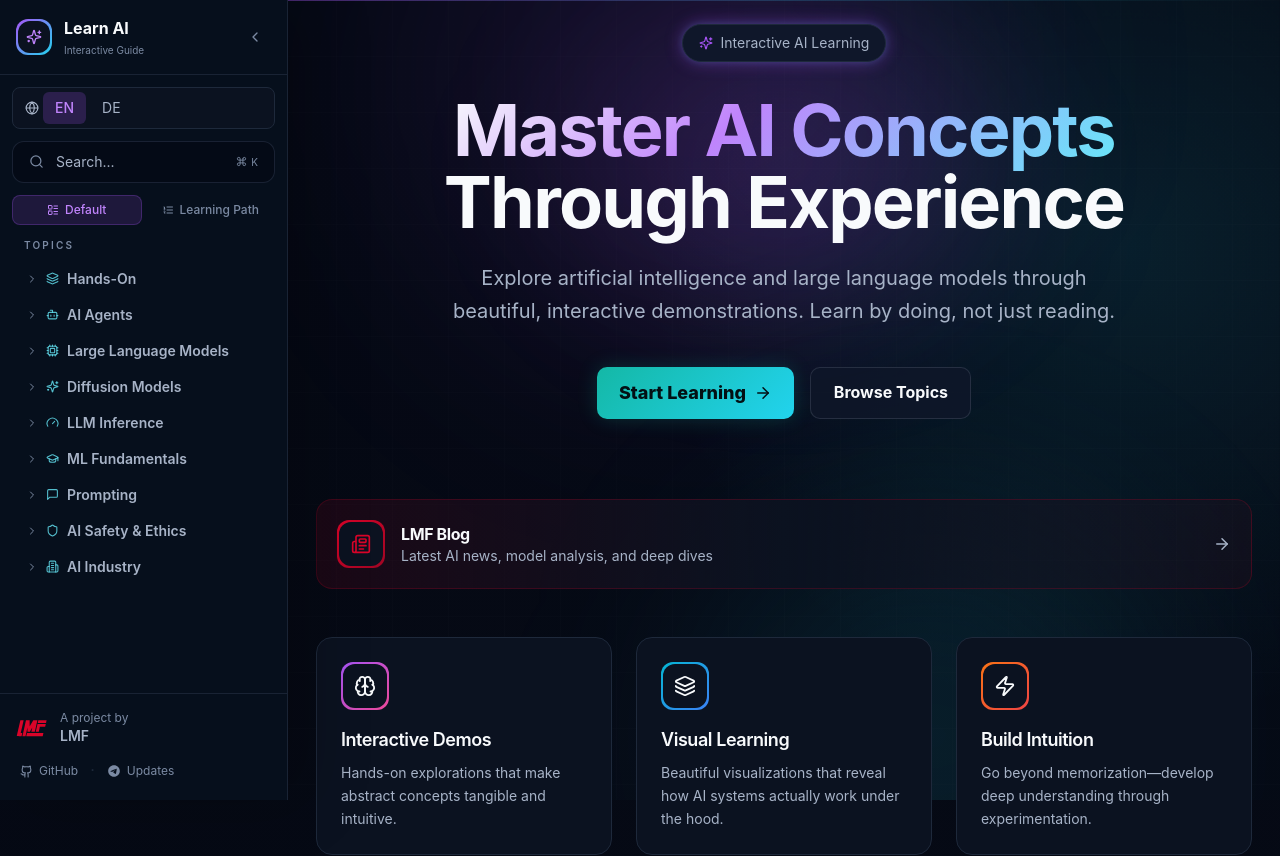
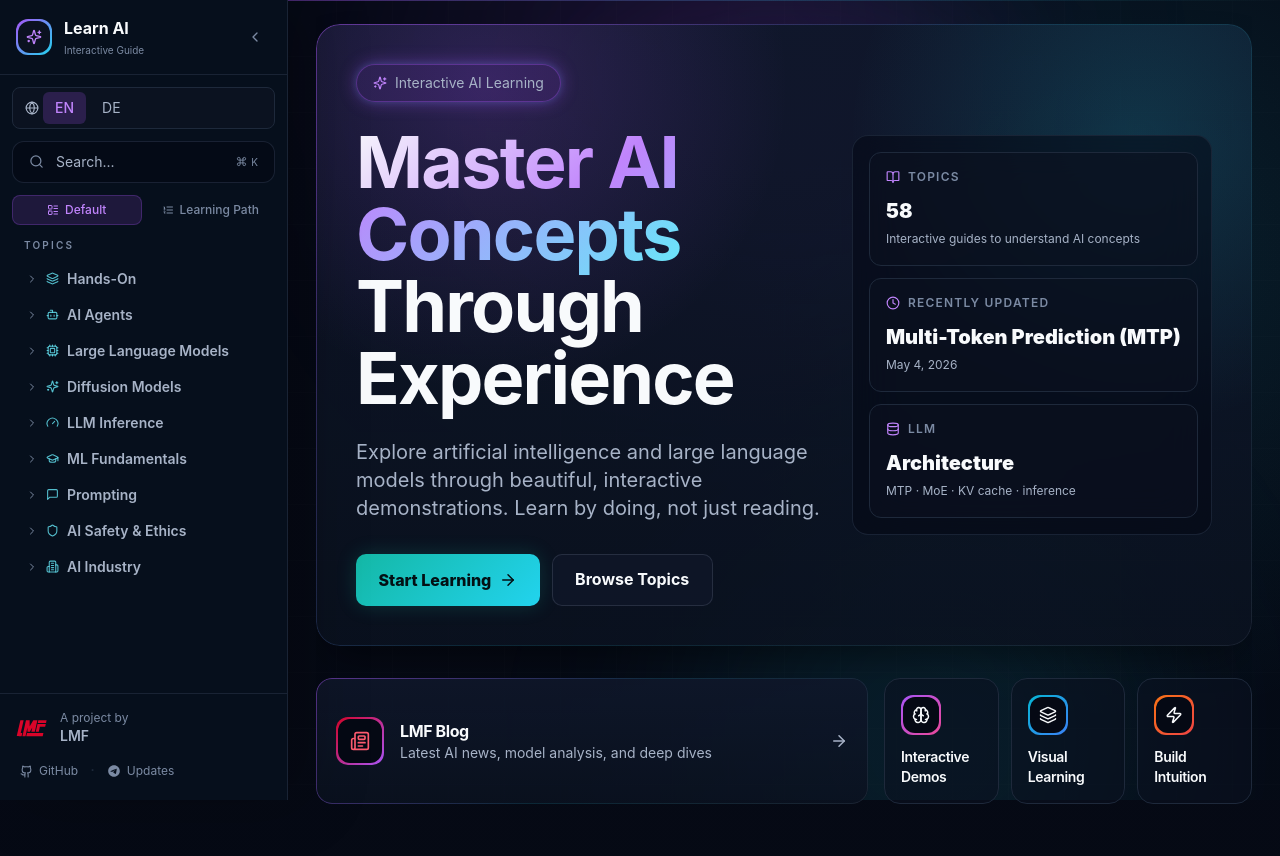
Before and after one commit to LoggeL/learn-guide, a Next.js app: page /en in a window 1280 px wide. Shown: the top 856 px of the page. Built offline with nearby package versions, Linux system fonts and the light colour scheme.

Commit message:
Refresh learn guide landing page

```diff
--- a/src/app/[locale]/page.tsx
+++ b/src/app/[locale]/page.tsx
@@ -2,7 +2,7 @@
 
 import Link from 'next/link'
 import { motion } from 'framer-motion'
-import { Sparkles, Brain, Zap, BookOpen, ArrowRight, Cpu, MessageSquare, Layers, Github, Newspaper, Clock } from 'lucide-react'
+import { Sparkles, Brain, Zap, BookOpen, ArrowRight, Cpu, MessageSquare, Layers, Github, Newspaper, Clock, Database, Gauge } from 'lucide-react'
 import { useBrainPacman } from '@/components/interactive/BrainPacman'
 import { DIFFICULTY_STYLES, TOPIC_DIFFICULTY } from '@/lib/difficulty'
 import { TOPIC_DATES, formatTopicDate } from '@/lib/dates'
@@ -79,8 +79,13 @@ export default function Home() {
     },
   ]
 
+  const allTopicCount = flattenTopics().filter((topic) => topic.path).length
+  const latestTopics = Object.entries(TOPIC_DATES)
+    .sort(([, a], [, b]) => b.localeCompare(a))
+    .slice(0, 3)
+
   return (
-    <div className="max-w-5xl xl:max-w-6xl 2xl:max-w-7xl mx-auto relative px-4 md:px-0 overflow-x-clip">
+    <div className="mx-auto w-full max-w-4xl xl:max-w-[1180px] 2xl:max-w-[1260px] relative overflow-x-clip">
       {brainPacmanOverlay}
       {/* Ambient background glow */}
       <div className="absolute -top-40 left-1/2 -translate-x-1/2 w-[800px] h-[600px] bg-gradient-radial from-primary/20 via-transparent to-transparent blur-3xl pointer-events-none" />
@@ -92,88 +97,93 @@ export default function Home() {
         className="relative"
       >
         {/* Hero Section */}
-        <motion.header variants={itemVariants} className="text-center mb-20">
-          <div className="relative inline-flex items-center mb-8">
-            <div
-              className="inline-flex items-center gap-2 px-4 py-2 rounded-full bg-surface-elevated border border-border cursor-pointer select-none transition-all duration-300 animate-[glow-pulse_2s_ease-in-out_infinite]"
+        <motion.header variants={itemVariants} className="mb-8">
+          <div className="border-gradient relative overflow-hidden rounded-3xl p-5 shadow-card md:p-8 xl:p-10">
+            <div className="absolute inset-0 pointer-events-none bg-[radial-gradient(circle_at_18%_10%,rgba(168,85,247,.20),transparent_32%),radial-gradient(circle_at_88%_18%,rgba(34,211,238,.16),transparent_30%)]" />
+            <div className="relative grid gap-8 lg:grid-cols-[minmax(0,1.1fr)_360px] lg:items-center">
+              <div>
+                <button
+                  type="button"
+                  className="mb-6 inline-flex items-center gap-2 rounded-full border border-primary/35 bg-primary/10 px-4 py-2 text-sm text-muted transition-all duration-300 hover:border-primary/60 hover:text-text animate-[glow-pulse_2s_ease-in-out_infinite]"
                   onClick={handleBrainClick}
-              style={{
-                animationName: 'glow-pulse',
-              }}
+                  style={{ animationName: 'glow-pulse' }}
                 >
-              <Sparkles size={14} className="text-primary" />
-              <span className="text-sm text-muted">{t.common.interactiveAiLearning}</span>
-            </div>
-          </div>
-
-          <h1 className="text-5xl md:text-6xl lg:text-7xl font-bold font-heading mb-6 leading-[1.1] tracking-tight">
+                  <Sparkles size={14} className="text-primary-light" />
+                  <span>{t.common.interactiveAiLearning}</span>
+                </button>
+                <h1 className="max-w-4xl text-4xl font-bold font-heading leading-[1.04] tracking-tight md:text-6xl xl:text-7xl">
                   <span className="text-gradient">{t.home.heroTitle1}</span>
                   <br />
                   <span className="text-text">{t.home.heroTitle2}</span>
                 </h1>
-
-          <p className="text-xl text-muted max-w-2xl mx-auto leading-relaxed mb-10">
+                <p className="mt-6 max-w-2xl text-base leading-8 text-muted md:text-xl">
                   {t.home.heroDescription}
                 </p>
-
-          <div className="flex flex-col sm:flex-row items-center justify-center gap-4">
-            <Link
-              href={`/${locale}/ai/llm/temperature`}
-              className="btn-primary inline-flex items-center gap-2 text-lg"
-            >
+                <div className="mt-8 flex flex-col gap-3 sm:flex-row">
+                  <Link href={`/${locale}/ai/llm/mtp`} className="btn-primary inline-flex items-center justify-center gap-2 text-base">
                     {t.home.startLearning}
                     <ArrowRight size={18} />
                   </Link>
-            <Link
-              href="#topics"
-              className="btn-secondary inline-flex items-center gap-2"
-            >
+                  <Link href="#topics" className="btn-secondary inline-flex items-center justify-center gap-2">
                     {t.home.browseTopics}
                   </Link>
                 </div>
+              </div>
+
+              <div className="grid gap-3 rounded-2xl border border-border/80 bg-background/55 p-4 backdrop-blur-xl">
+                {[
+                  { icon: BookOpen, label: t.common.topics, value: String(allTopicCount), sub: t.common.guidesDescription },
+                  { icon: Clock, label: t.common.recentlyUpdated, value: latestTopics[0]?.[0] ? (t.topicNames[latestTopics[0][0] as keyof typeof t.topicNames] || latestTopics[0][0]) : '—', sub: latestTopics[0]?.[1] ? formatTopicDate(latestTopics[0][1], locale) : '—' },
+                  { icon: Database, label: 'LLM', value: 'Architecture', sub: 'MTP · MoE · KV cache · inference' },
+                ].map((item, i) => (
+                  <div key={i} className="rounded-xl border border-border bg-surface/55 p-4">
+                    <div className="mb-3 flex items-center gap-2 text-xs font-semibold uppercase tracking-widest text-subtle">
+                      <item.icon size={14} className="text-primary-light" />
+                      {item.label}
+                    </div>
+                    <div className="truncate text-xl font-black text-text">{item.value}</div>
+                    <div className="mt-1 line-clamp-2 text-xs leading-5 text-muted">{item.sub}</div>
+                  </div>
+                ))}
+              </div>
+            </div>
+          </div>
         </motion.header>
 
-        {/* Blog Banner */}
-        <motion.section variants={itemVariants} className="mb-12">
+        {/* Lab Dashboard Strip */}
+        <motion.section variants={itemVariants} className="mb-12 grid gap-4 lg:grid-cols-[1.2fr_.8fr]">
           <a
             href="https://blog.logge.top"
             target="_blank"
             rel="noopener noreferrer"
-            className="group flex items-center gap-4 p-5 rounded-2xl bg-gradient-to-r from-[#d90429]/10 via-surface to-[#d90429]/5 border border-[#d90429]/20 hover:border-[#d90429]/40 transition-all duration-300"
+            className="group border-gradient flex items-center gap-4 rounded-2xl p-5 transition-all duration-300 hover:translate-y-[-2px]"
           >
-            <div className="w-12 h-12 rounded-xl bg-gradient-to-br from-[#d90429] to-[#d90429]/70 p-0.5 shrink-0">
-              <div className="w-full h-full rounded-xl bg-surface flex items-center justify-center">
-                <Newspaper size={20} className="text-[#d90429]" />
+            <div className="w-12 h-12 rounded-xl bg-gradient-to-br from-[#d90429] to-primary p-0.5 shrink-0">
+              <div className="w-full h-full rounded-xl bg-background flex items-center justify-center">
+                <Newspaper size={20} className="text-[#ff5c70]" />
               </div>
             </div>
             <div className="flex-1 min-w-0">
-              <h3 className="text-base font-bold text-text group-hover:text-[#d90429] transition-colors font-heading">LMF Blog</h3>
+              <h3 className="text-base font-bold text-text group-hover:text-primary-light transition-colors font-heading">LMF Blog</h3>
               <p className="text-sm text-muted">Latest AI news, model analysis, and deep dives</p>
             </div>
-            <ArrowRight size={18} className="text-muted group-hover:text-[#d90429] transition-colors shrink-0 transform group-hover:translate-x-1 transition-transform" />
+            <ArrowRight size={18} className="text-muted group-hover:text-primary-light transition-colors shrink-0 transform group-hover:translate-x-1" />
           </a>
-        </motion.section>
 
-        {/* Feature Cards */}
-        <motion.section variants={itemVariants} className="mb-24">
-          <div className="grid md:grid-cols-3 gap-6">
+          <div className="grid grid-cols-3 gap-3">
             {features.map((feature) => (
               <motion.div
                 key={feature.titleKey}
-                whileHover={{ scale: 1.02, y: -4 }}
+                whileHover={{ scale: 1.02, y: -3 }}
                 transition={{ type: 'spring', stiffness: 300, damping: 20 }}
-                className="group relative p-6 rounded-2xl bg-surface border border-border hover:border-primary/30 transition-all duration-300"
+                className="group relative rounded-2xl border border-border bg-surface/60 p-4 transition-all duration-300 hover:border-primary/35"
               >
-                <div className={`w-12 h-12 rounded-xl bg-gradient-to-br ${feature.gradient} p-0.5 mb-4`}>
-                  <div className="w-full h-full rounded-xl bg-surface flex items-center justify-center">
-                    <feature.icon size={22} className="text-text" />
+                <div className={`mb-3 flex h-10 w-10 items-center justify-center rounded-xl bg-gradient-to-br ${feature.gradient} p-0.5`}>
+                  <div className="flex h-full w-full items-center justify-center rounded-xl bg-background">
+                    <feature.icon size={18} className="text-text" />
                   </div>
                 </div>
-                <h3 className="text-lg font-semibold text-text mb-2 font-heading">{t.features[feature.titleKey]}</h3>
-                <p className="text-sm text-muted leading-relaxed">{t.features[feature.descKey]}</p>
-
-                {/* Hover glow effect */}
-                <div className={`absolute inset-0 rounded-2xl bg-gradient-to-br ${feature.gradient} opacity-0 group-hover:opacity-5 transition-opacity duration-300`} />
+                <h3 className="text-sm font-semibold text-text font-heading">{t.features[feature.titleKey]}</h3>
               </motion.div>
             ))}
           </div>
```
Lines whose indentation alone changed are shown as unchanged.
